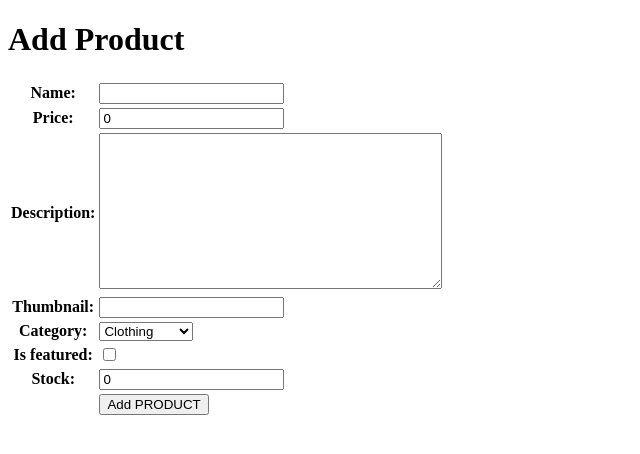
After one commit to Mei2462/football-shop, a Django app: page /create-product/ in a window 1280 px wide. The commit adds this page. Shown: the top 454 px of the page, without its empty margins (0-640 px from the left). Run offline with Django 5.2, Linux system fonts and the light colour scheme.

Commit message:
Assignment 3: Form Implementation and  Data Delivery in Django

```diff
--- a/football_shop/settings.py
+++ b/football_shop/settings.py
@@ -33,6 +33,10 @@ DEBUG = True
 
 ALLOWED_HOSTS = ["localhost", "127.0.0.1", "mei-ching-footballshop.pbp.cs.ui.ac.id"]
 
+CSRF_TRUSTED_ORIGINS = [
+    "https://mei-ching-footballshop.pbp.cs.ui.ac.id"
+]
+
 
 # Application definition
 
@@ -61,7 +65,7 @@ ROOT_URLCONF = 'football_shop.urls'
 TEMPLATES = [
     {
         'BACKEND': 'django.template.backends.django.DjangoTemplates',
-        'DIRS': [],
+        'DIRS': [BASE_DIR / 'templates'],
         'APP_DIRS': True,
         'OPTIONS': {
             'context_processors': [
--- /dev/null
+++ b/main/forms.py
@@ -0,0 +1,7 @@
+from django.forms import ModelForm
+from main.models import Product
+
+class ProductForm(ModelForm):
+    class Meta:
+        model = Product
+        fields = ["name", "price", "description", "thumbnail", "category", "is_featured", "stock"]
--- a/main/models.py
+++ b/main/models.py
@@ -1,3 +1,4 @@
+import uuid
 from django.db import models
 
 class Product(models.Model):
@@ -8,6 +9,7 @@ class Product(models.Model):
         ("accessories", "Accessories"),
     ]
 
+    id = models.UUIDField(primary_key=True, default=uuid.uuid4, editable=False)
     name = models.CharField(max_length=255)
     price = models.IntegerField(default=0)
     description = models.TextField(blank=True, null=True)
@@ -17,4 +19,10 @@ class Product(models.Model):
     stock = models.IntegerField(default=0)
 
     def __str__(self):
-        return f"{self.name} - ({self.category}) : Rp{self.price:,}" + (" [Featured]" if self.is_featured else "")
+        return self.name
+
+    def get_price_display(self):
+        return f"Rp {self.price:,}"
+
+    def get_stock_display(self):
+        return f"{self.stock} pcs"
--- /dev/null
+++ b/main/templates/create_product.html
@@ -0,0 +1,18 @@
+{% extends 'base.html' %}
+{% block content %}
+<h1>Add Product</h1>
+
+<form method="POST">
+  {% csrf_token %}
+  <table>
+    {{ form.as_table }}
+    <tr>
+      <td></td>
+      <td>
+        <input type="submit" value="Add PRODUCT" />
+      </td>
+    </tr>
+  </table>
+</form>
+
+{% endblock %}
--- a/main/urls.py
+++ b/main/urls.py
@@ -1,8 +1,14 @@
 from django.urls import path
-from main.views import show_main
+from main.views import show_main, create_product, show_product, show_xml, show_json, show_xml_by_id, show_json_by_id
 
 app_name = 'main'
 
 urlpatterns = [
     path('', show_main, name='show_main'),
+    path('create-product/', create_product, name='create_product'),
+    path('product/<str:id>/', show_product, name='show_product'),
+    path('xml/', show_xml, name='show_xml'),
+    path('json/', show_json, name='show_json'),
+    path('xml/<str:product_id>/', show_xml_by_id, name='show_xml_by_id'),
+    path('json/<str:product_id>/', show_json_by_id, name='show_json_by_id')
 ]
--- a/main/views.py
+++ b/main/views.py
@@ -1,11 +1,63 @@
-from django.shortcuts import render
+from django.http import HttpResponse
+from django.core import serializers
+from django.shortcuts import render, redirect, get_object_or_404
+from main.forms import ProductForm
+from main.models import Product
 
 # Create your views here.
 def show_main(request):
+    product_list = Product.objects.all()
+
     context = {
         'app_name' : 'main',
         'my_name': 'Mei Ching',
-        'my_class': 'PBP C'
+        'my_class': 'PBP C',
+        'product_list': product_list
     }
 
     return render(request, "main.html", context)
+
+def create_product(request):
+   form = ProductForm(request.POST or None)
+
+   if form.is_valid() and request.method == "POST":
+        form.save()
+        return redirect('main:show_main')
+
+   context = {'form': form}
+   return render(request, "create_product.html", context)
+
+def show_product(request, id):
+    product = get_object_or_404(Product, pk=id)
+
+    context = {
+        'product': product
+    }
+
+    return render(request, "product_detail.html", context)
+
+def show_xml(request):
+     product_list = Product.objects.all()
+     xml_data = serializers.serialize("xml", product_list)
+     return HttpResponse(xml_data, content_type="application/xml")
+
+def show_json(request):
+    product_list = Product.objects.all()
+    json_data = serializers.serialize("json", product_list)
+    return HttpResponse(json_data, content_type="application/json")
+
+def show_xml_by_id(request, product_id):
+   try:
+       product_item = Product.objects.filter(pk=product_id)
+       xml_data = serializers.serialize("xml", product_item)
+       return HttpResponse(xml_data, content_type="application/xml")
+   except Product.DoesNotExist:
+       return HttpResponse(status=404)
+
+def show_json_by_id(request, product_id):
+   try:
+       product_item = Product.objects.get(pk=product_id)
+       json_data = serializers.serialize("json", [product_item])
+       return HttpResponse(json_data, content_type="application/json")
+   except Product.DoesNotExist:
+       return HttpResponse(status=404)
--- /dev/null
+++ b/templates/base.html
@@ -0,0 +1,13 @@
+{% load static %}
+<!DOCTYPE html>
+<html lang="en">
+<head>
+    <meta charset="UTF-8" />
+    <meta name="viewport" content="width=device-width, initial-scale=1.0" />
+    {% block meta %} {% endblock meta %}
+</head>
+
+<body>
+    {% block content %} {% endblock content %}
+</body>
+</html>
```
Also changed, not shown: main/templates/main.html (+37 -0 lines), main/templates/product_detail.html (added, +17 -0 lines), README.md, main/migrations/0004_alter_product_id.py (added).
